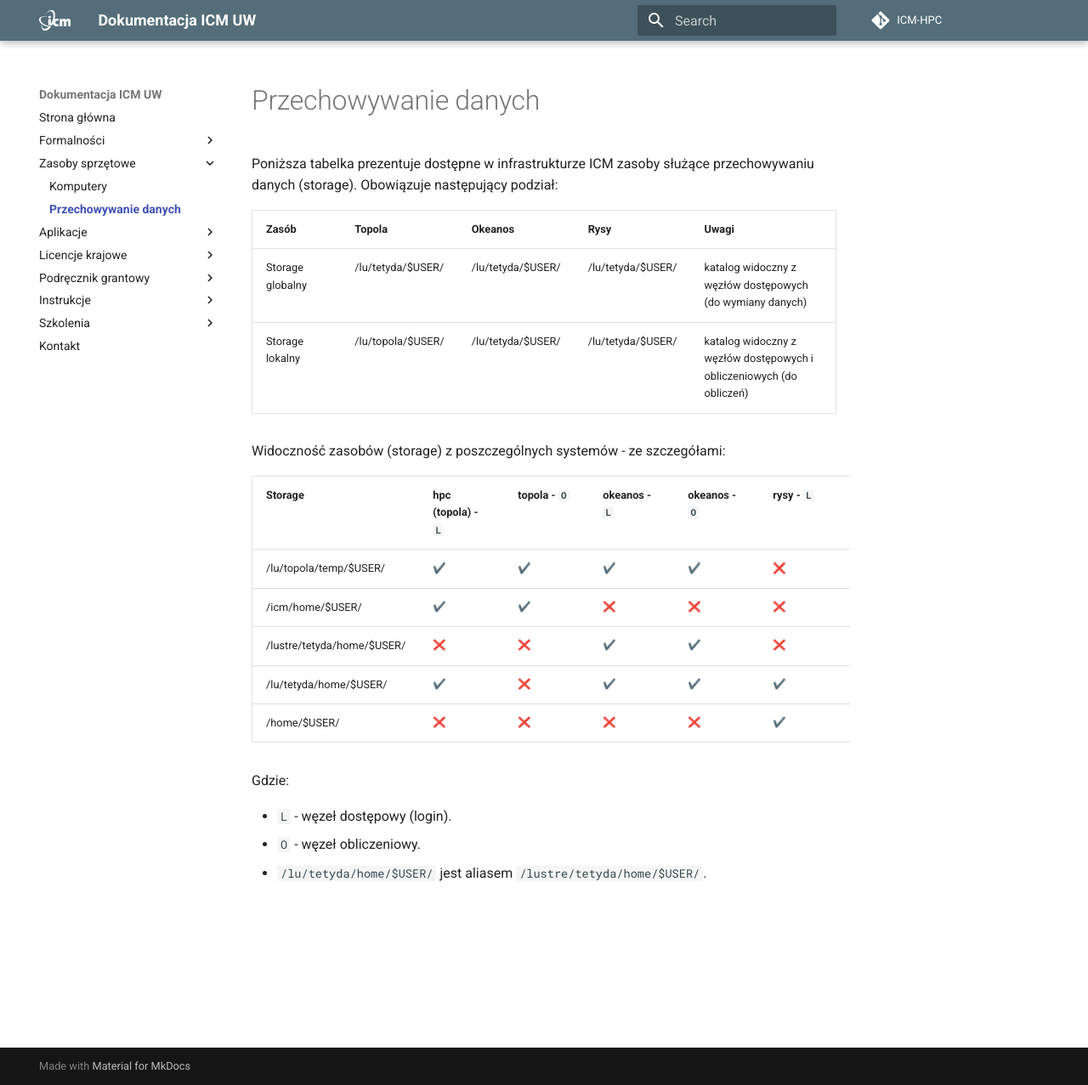
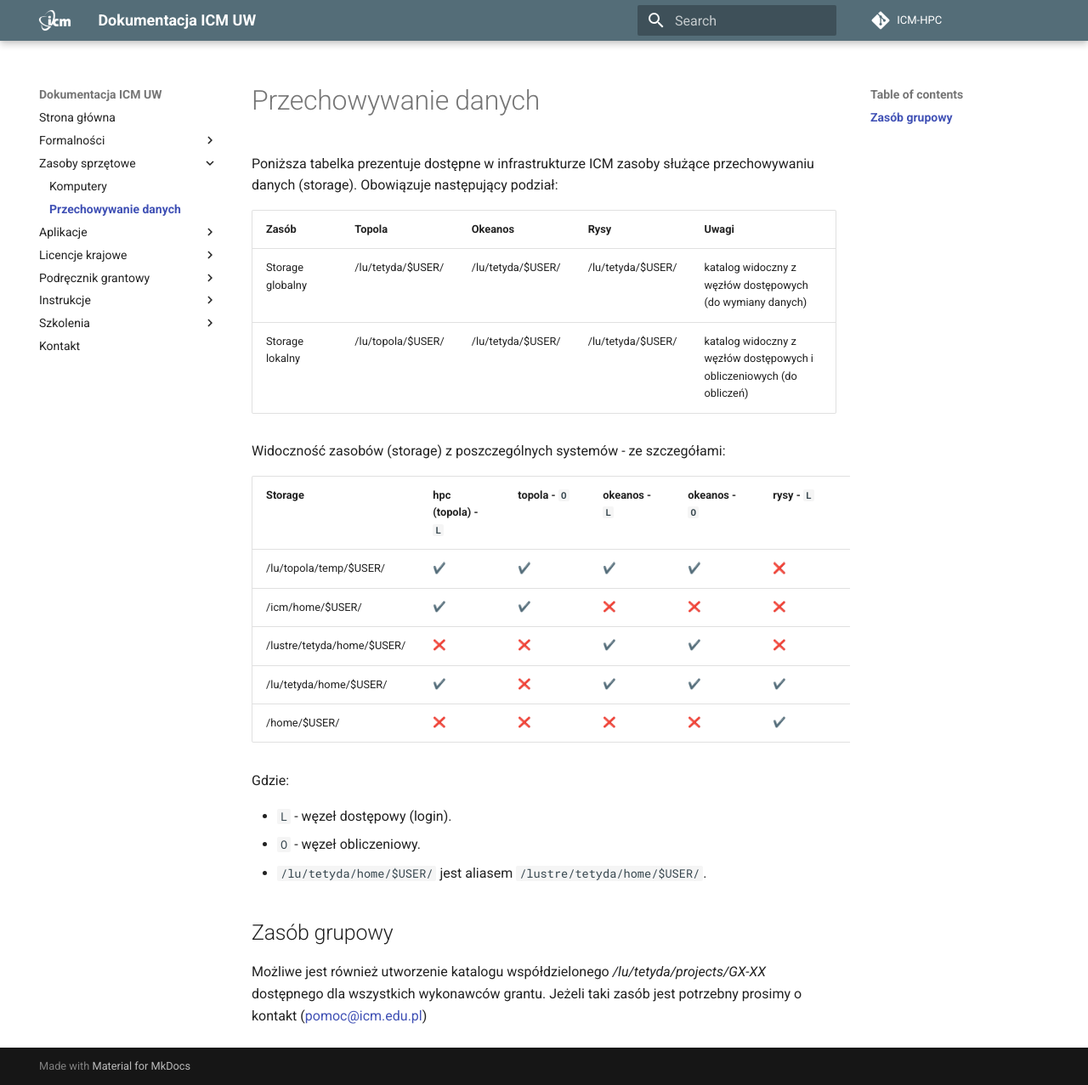
Before and after one commit to kubajal/hpc-docs, an MkDocs documentation site: the page built from docs/O_zasobach_ICM/Zasoby/przechowywanie_danych.md, in a window 1280 px wide and 1277 px high. Shown: the whole window at 85% size. Built offline with MkDocs 1.6.1 and Material for MkDocs 9.7.7, drawn with Linux system fonts in a browser that asks for light colours; emoji names are drawn with the system emoji font.

Commit message:
Update przechowywanie_danych.md - dodanie informacji o zasobie grupowym

```diff
--- a/docs/O_zasobach_ICM/Zasoby/przechowywanie_danych.md
+++ b/docs/O_zasobach_ICM/Zasoby/przechowywanie_danych.md
@@ -32,6 +32,10 @@ Gdzie:
 * `O` - węzeł obliczeniowy.
 * `/lu/tetyda/home/$USER/` jest aliasem `/lustre/tetyda/home/$USER/`.
 
+## Zasób grupowy ##
+
+Możliwe jest również utworzenie katalogu współdzielonego _/lu/tetyda/projects/GX-XX_ dostępnego dla wszystkich wykonawców grantu. Jeżeli taki zasób jest potrzebny prosimy o kontakt (pomoc@icm.edu.pl)
+
 
 <!--
 | Zasób                  | widoczny na     | pod ścieżką       |
```
